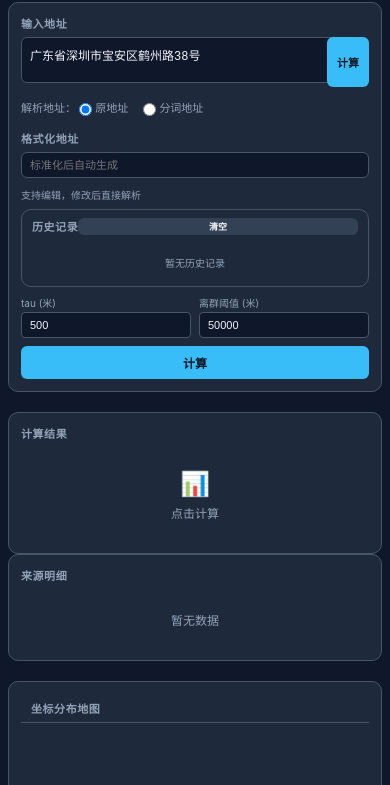
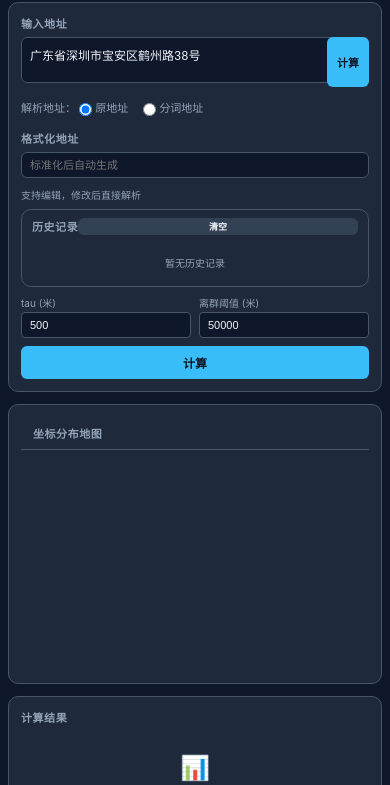
Before and after one commit to houpe/address-weight-calc, an Electron app: page index.html in a window 390 px wide. Shown: the part 40-825 px from the top of the page. Drawn offline with Linux system fonts and the light colour scheme.

Commit message:
fix: mobile layout - input, map, result, detail order and visibility

```diff
--- a/index.html
+++ b/index.html
@@ -196,51 +196,31 @@
 
     /* Mobile Responsive */
     @media screen and (max-width: 768px) {
-      /* Force full height reset for mobile scroll */
       html, body { height: auto !important; overflow: auto !important; }
       body { padding: 8px; }
-
-      /* Reset container height */
       .container { height: auto !important; gap: 8px; }
-
-      /* Hide subtitle to save space */
       .header .sub { display: none; }
 
-      /* Vertical stacking with high specificity */
-      .main {
-        flex-direction: column !important;
-        height: auto !important;
-        overflow: visible !important;
-      }
+      .main { flex-direction: column !important; height: auto !important; overflow: visible !important; }
 
-      /* Force full width and remove flex constraints */
-      .col-input, .col-result, .col-map {
-        width: 100% !important;
-        max-width: 100% !important;
-        flex: none !important;
-        min-height: auto !important;
-        display: block !important;
-        margin-bottom: 8px;
-      }
+      /* Mobile order: Input -> Map -> Result -> Detail */
+      .col-input { order: 1; width: 100% !important; flex: none !important; }
+      .col-map { order: 2; width: 100% !important; flex: none !important; height: 280px !important; min-height: 280px !important; }
+      .col-result { order: 3; width: 100% !important; flex: none !important; }
+      .col-detail { order: 4; width: 100% !important; flex: 1 1 auto !important; min-height: 200px !important; }
 
-      /* Specific order for mobile: Input -> Result -> Map */
-      .col-input { order: 0; }
-      .col-result { order: 1; overflow: visible !important; }
-      .col-map { order: 2; height: 250px !important; min-height: 250px !important; }
+      /* Map controls hidden on mobile */
+      .col-map .map-header > div:last-child { display: none !important; }
+      .col-map .map-header { padding: 8px 12px; }
+      #map { height: calc(100% - 40px) !important; min-height: 240px !important; }
 
-      /* Map controls adjustment */
-      .col-map .map-header { flex-wrap: wrap; gap: 4px; padding: 6px 10px; }
-      .col-map .map-header > div:last-child { display: none !important; }
-      #map { height: calc(100% - 35px) !important; min-height: 215px !important; }
+      /* Result card should show all content */
+      .result-card { flex: 0 0 auto !important; }
+      #result-content { overflow: visible !important; }
 
-      /* Method selector wrapping */
       .method-selector { flex-wrap: wrap; }
       .method-btn { flex: 1 1 45%; margin-bottom: 4px; }
-
-      /* Info grid single column */
       .info-grid { grid-template-columns: 1fr; }
-
-      /* Input area adjustments */
       #input-address { min-height: 60px; max-height: 80px; }
       .card { padding: 12px; }
     }
@@ -324,13 +304,16 @@
       </div>
 
       <div class="col-result">
-        <div class="card" style="flex:0.5;">
+        <div class="card result-card" style="flex:0 0 auto;">
           <div class="card-title">计算结果</div>
           <div id="result-content">
             <div class="empty-state"><div class="icon">&#128202;</div><div class="text">点击计算</div></div>
           </div>
         </div>
-        <div class="card" style="flex:1; min-height: 0;">
+      </div>
+
+      <div class="col-detail">
+        <div class="card detail-card" style="flex:1; min-height: 0;">
           <div class="card-title">来源明细</div>
           <div id="source-detail" style="overflow-y:auto; flex:1; min-height:0;">
             <div class="empty-state"><div class="text">暂无数据</div></div>
```
